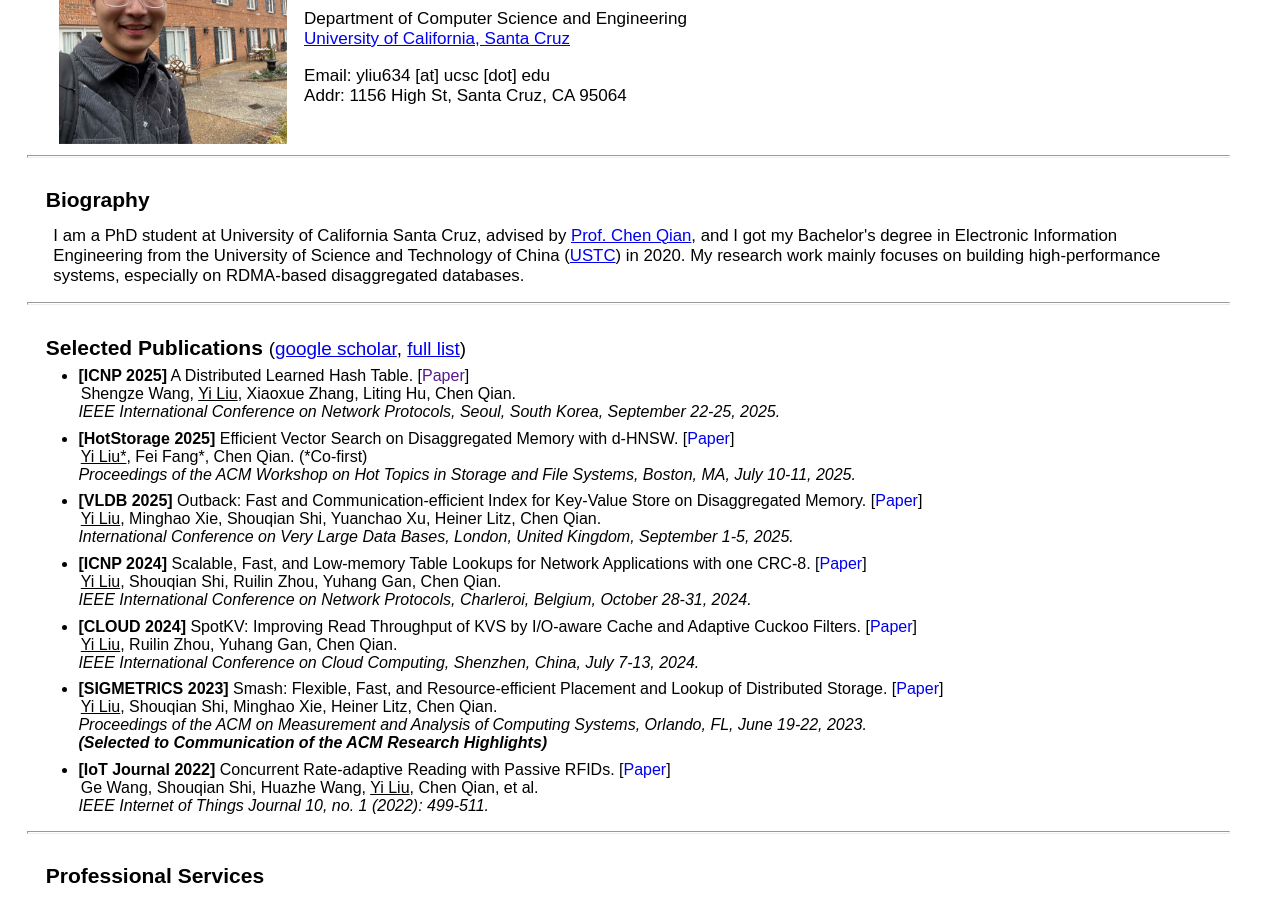
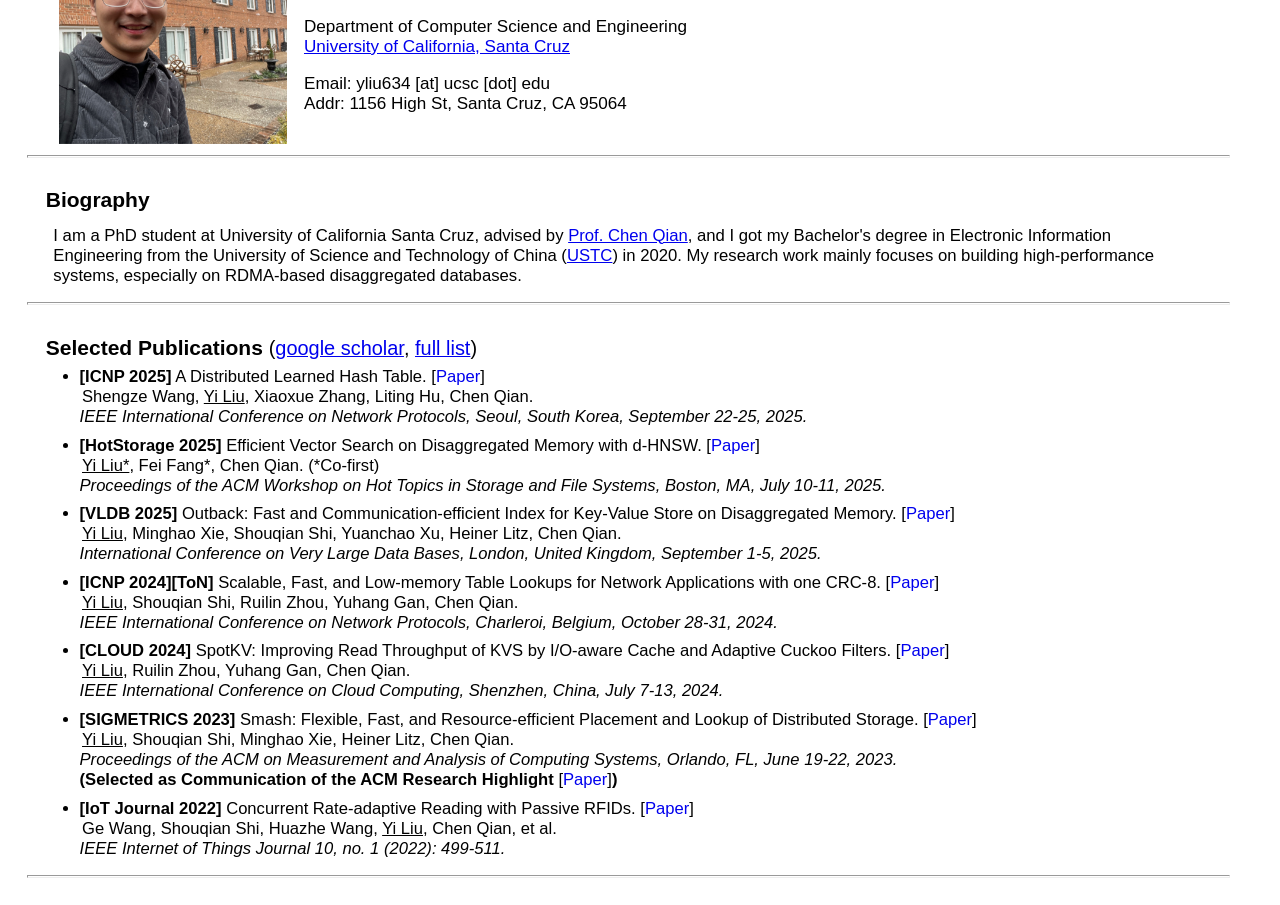
Before and after one commit to yliu634/yliu634.github.io, a plain HTML site: page index.html in a window 1280 px wide. Shown: the part 97-1002 px from the top of the page. Drawn offline with Linux system fonts and the light colour scheme.

Commit message:
Add files via upload

```diff
--- a/index.html
+++ b/index.html
@@ -5,7 +5,7 @@
 <style>
   .publication {
     margin-left:1.9em;width:90%;margin-top:-0.25cm;
-    font-size:17.px;font-family: sans-serif, Arial;
+    font-size:16.6px;font-family: sans-serif, Arial;
   }
   .section_title {
     width:90%;margin-left:1cm;margin-right:7cm;margin-top:0.8cm;
@@ -36,9 +36,9 @@
 			<p><img height="230" src="./yiliu_photo.png" border="0" hspace="10" alt="picture"></p>
 		</td>
 		<td align=left valign="center">
-			<p style="margin-left:3px; font-family: sans-serif;font-weight:normal;font-size:31px;">Yi Liu</p>
+			<p style="margin-left:3px; font-family: sans-serif;font-weight:normal;font-size:35px;">Yi Liu</p>
 			<p style="margin-left:3px; font-family: sans-serif;font-size:20px;margin-top: -0.4cm">Ph.D. Student</p>
-      <p style="margin-left:3px; font-size:17.1px;font-family:sans-serif;">
+      <p style="margin-left:3px; font-family:sans-serif;font-size:17.1px;">
         Department of Computer Science and Engineering<br>
       <a href="https://www.ucsc.edu/">University of California, Santa Cruz</a><br></p>
 			<p style="margin-left:3px; font-family: sans-serif;font-size:17.1px;">
@@ -51,7 +51,7 @@
 
 <hr style="width: 95%; height: 1px; margin-left: 0.5cm;">
 <p class="section_title">Biography</p>
-<p style="margin-left:1.2cm; width:90%; margin-right:7cm;margin-top:-0.2cm;font-family: sans-serif; font-size:16.8px;">
+<p style="margin-left:1.2cm; width:90%; margin-right:7cm;margin-top:-0.2cm;font-family: sans-serif; font-size:16.7px;">
   I am a PhD student at University of California Santa Cruz, advised by <a href="https://users.soe.ucsc.edu/~qian/">Prof. Chen Qian</a>,
   and I got my Bachelor's degree in Electronic Information Engineering from the University of Science and Technology of China (<a href="https://en.ustc.edu.cn">USTC</a>) in 2020.
   My research work mainly focuses on building high-performance systems, especially on RDMA-based disaggregated databases.
@@ -60,14 +60,14 @@
 
 <hr style="width: 95%; height: 1px; margin-left: 0.5cm;">
 <p class="section_title">Selected Publications
-  <span style="font-size: 0.9em;font-weight:430;">(<a href="https://scholar.google.com/citations?user=mN56qtYAAAAJ&hl=en&oi=ao">google scholar</a>,
+  <span style="font-size: 0.95em;font-weight:430;">(<a href="https://scholar.google.com/citations?user=mN56qtYAAAAJ&hl=en&oi=ao">google scholar</a>,
     <a href="./pubs.html">full list</a>)</span>
 </p><br>
 <ul style="margin-top: -2.5em;">
   <br>
   <li class="publication">
     <b>[ICNP 2025]</b> A Distributed Learned Hash Table.
-    [<a href="" style="text-decoration: none;" target="_blank">Paper</a>]<br>
+    [<a href="https://arxiv.org/abs/2508.14239" style="text-decoration: none;" target="_blank">Paper</a>]<br>
     <span style="margin-left: 0.15em;"></span>Shengze Wang, <span style="text-decoration: underline;">Yi Liu</span>, Xiaoxue Zhang, Liting Hu, Chen Qian.<br>
     <i>IEEE International Conference on Network Protocols, Seoul, South Korea, September 22-25, 2025.</i>
   </li>
@@ -89,7 +89,7 @@
   </li>
   <br>
   <li class="publication">
-    <b>[ICNP 2024]</b>
+    <b>[ICNP 2024][ToN]</b>
     Scalable, Fast, and Low-memory Table Lookups for Network Applications with one CRC-8.
     [<a href="https://ieeexplore.ieee.org/abstract/document/10858556" style="text-decoration: none;" target="_blank">Paper</a>]<br>
     <span style="margin-left: 0.15em;"></span><span style="text-decoration: underline;">Yi Liu</span>, Shouqian Shi, Ruilin Zhou, Yuhang Gan, Chen Qian.<br>
@@ -108,7 +108,8 @@
     [<a href="https://dl.acm.org/doi/10.1145/3589977" style="text-decoration: none;" target="_blank">Paper</a>]<br>
     <span style="margin-left: 0.15em;"></span><span style="text-decoration: underline;">Yi Liu</span>, Shouqian Shi, Minghao Xie, Heiner Litz, Chen Qian.<br>
     <i>Proceedings of the ACM on Measurement and Analysis of Computing Systems, Orlando, FL, June 19-22, 2023. </i><br>
-    <i><b>(Selected to Communication of the ACM Research Highlights)</b></i>
+    <b>(Selected as Communication of the ACM Research Highlight </b>
+    [<a href="https://dl.acm.org/doi/full/10.1145/3747582" style="text-decoration: none;" target="_blank">Paper</a>]<b>)</b><br>
   </li>
   <br>
   <li class="publication">
```
Also changed, not shown: pubs.html (+9 -7 lines).
